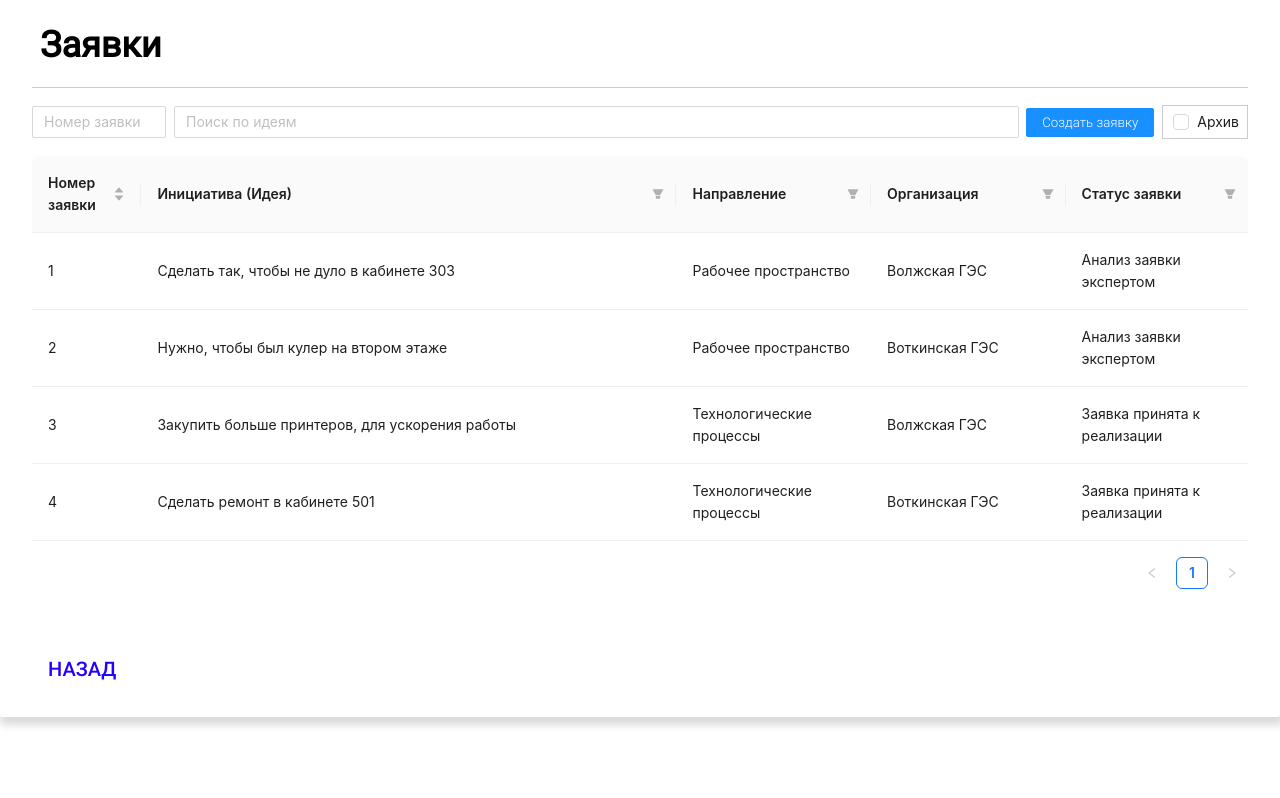
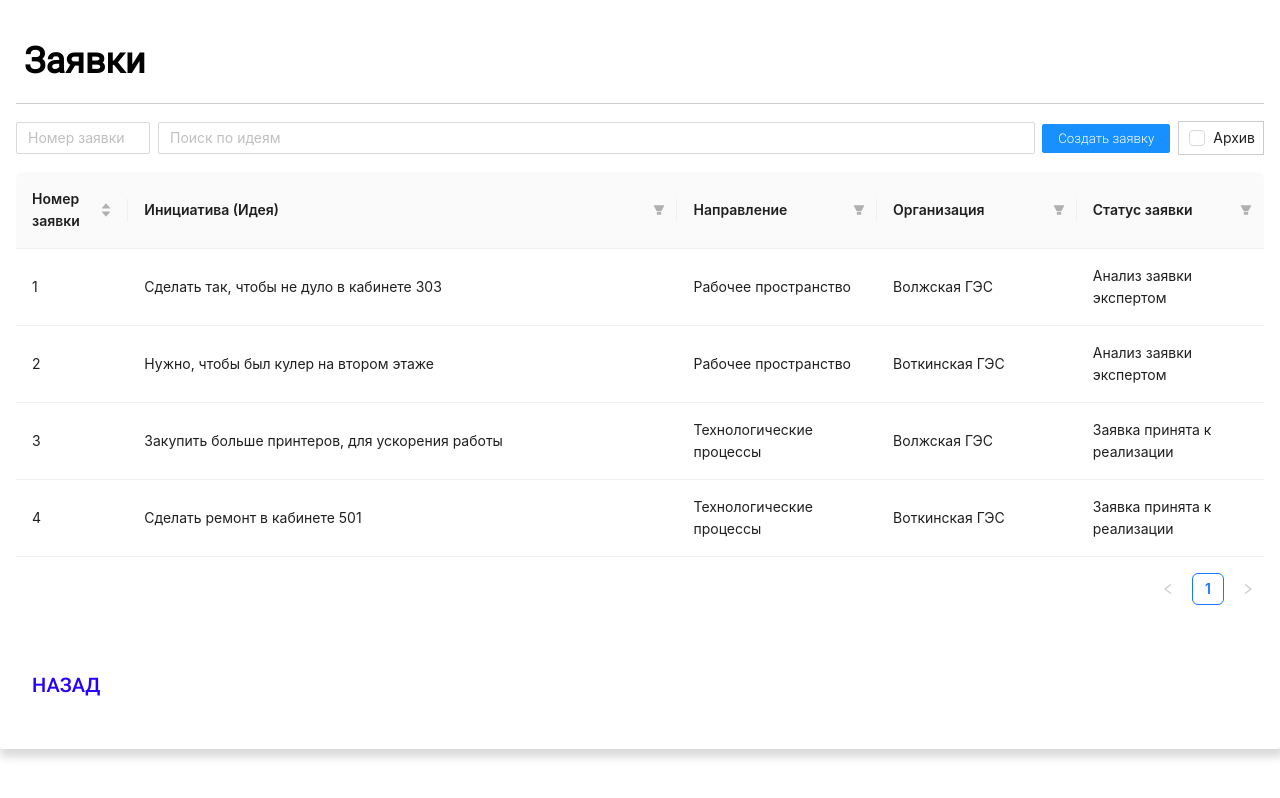
Before and after one commit to Fiwer9/open-ideas-frontend, a Next.js app: page /queries in a window 1280 px wide. Built offline with nearby package versions, Linux system fonts and the light colour scheme.

Commit message:
finally hotfix

```diff
--- a/components/QueryComponents/ApplicationCard.tsx
+++ b/components/QueryComponents/ApplicationCard.tsx
@@ -15,7 +15,9 @@ export const ApplicationCard = ({children}: any) => {
           <Form className={styles.form}>
               <Form.Item className={styles.logo}>
                   <div className={styles.headerContainer}>
-                      <Logo />
+                      <div className={styles.logo}>
+                        <Logo />
+                      </div>
                       <div className={styles.headerContent}>
                           <div className={styles.iconContainer}>
                               <HeartOutlined className={styles.likes}/>
--- a/components/QueryComponents/QueryList.tsx
+++ b/components/QueryComponents/QueryList.tsx
@@ -85,6 +85,7 @@ export const QueryList = () => {
     };
 
     return (
+        <div className={styles.container}>
             <div className={styles.content}>
                 <div className={styles.titleContainer}>
                     <h1 className={styles.title}>Заявки</h1>
@@ -119,5 +120,6 @@ export const QueryList = () => {
                     <Button onClick={() => router.push(`/`)} className={styles.link} type="link">НАЗАД</Button>
                 </div>
             </div>
+        </div>
     );
 };
--- a/components/QueryComponents/styles/QueryList.module.scss
+++ b/components/QueryComponents/styles/QueryList.module.scss
@@ -1,14 +1,14 @@
 @import "../../../styles/variable.scss";
 
+.container {
+  height: 100%;
+}
 .content {
   display: flex;
   justify-content: center;
   height: 100%;
   flex-direction: column;
-  padding: {
-    left: 32px;
-    right: 32px;
-  }
+  padding: 16px;
   box-shadow: 2px 6px 8px 2px rgba(0, 0, 0, 0.15);
   border-radius: 2px;
 
@@ -91,7 +91,9 @@
 
   .tableContainer {
     margin-top: 17px;
-    overflow: auto;
+    overflow-x: auto;
+    overflow-y: hidden;
+    flex: 1;
   }
 
   .linkContainer {
@@ -115,7 +117,7 @@
     .titleContainer {
       display: flex;
       .title {
-        margin: 16px auto 24px;
+        margin: 24.12px auto 21px;
       }
     }
 
```
Also changed, not shown: components/QueryComponents/styles/ApplicationCard.module.scss (+11 -11 lines). Lines whose indentation alone changed are shown as unchanged.
